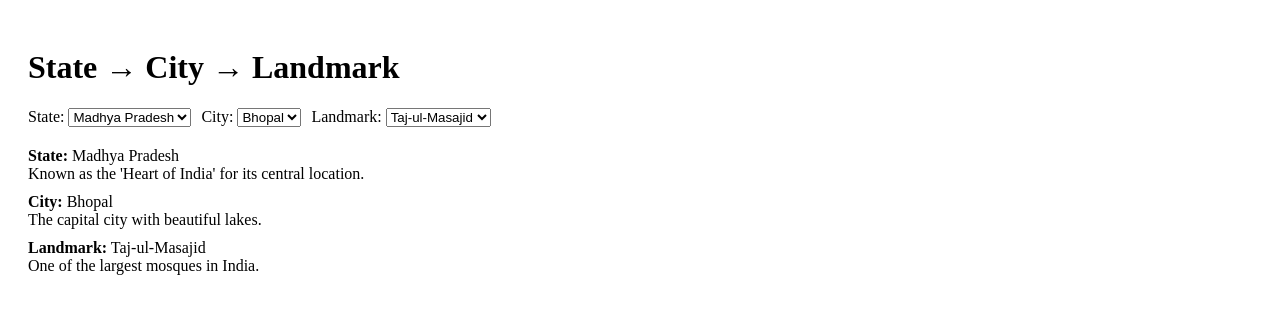
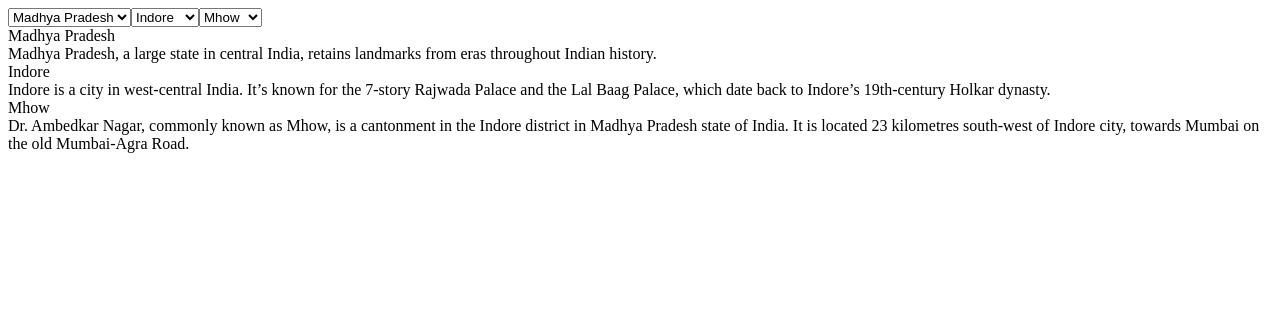
Before and after one commit to acciojob/dropdown-react-bharatjivv, a React app: page / in a window 1280 px wide. Shown: the top 314 px of the page. Built offline with nearby package versions, Linux system fonts and the light colour scheme.

Commit message:
fix - changed states data

```diff
--- a/src/components/App.js
+++ b/src/components/App.js
@@ -1,153 +1,297 @@
 import React, { useState } from "react";
+import "./../styles/App.css";
 
-export default function App() {
-  // Data source
-  const data = [
+const states = [
   {
     name: "Madhya Pradesh",
-      description: "Known as the 'Heart of India' for its central location.",
-      cities: [
+    description:
+      "Madhya Pradesh, a large state in central India, retains landmarks from eras throughout Indian history.",
+    city: [
+      {
+        name: "Indore",
+        description:
+          "Indore is a city in west-central India. It’s known for the 7-story Rajwada Palace and the Lal Baag Palace, which date back to Indore’s 19th-century Holkar dynasty.",
+        landmarks: [
+          {
+            name: "Mhow",
+            description:
+              "Dr. Ambedkar Nagar, commonly known as Mhow, is a cantonment in the Indore district in Madhya Pradesh state of India. It is located 23 kilometres south-west of Indore city, towards Mumbai on the old Mumbai-Agra Road.",
+          },
+          {
+            name: "Dewas",
+            description:
+              "Dewas is a city in the Malwa region of the Indian state of Madhya Pradesh. The municipality was formerly the seat of two princely states during the British Raj, Dewas Junior state and Dewas Senior state, ruled by the Puar clan of Maratha.",
+          },
+        ],
+      },
       {
         name: "Bhopal",
-          description: "The capital city with beautiful lakes.",
+        description:
+          "DBhopal is a city in the central Indian state of Madhya Pradesh. It's one of India’s greenest city. There are two main lakes, the Upper Lake and the Lower Lake.",
         landmarks: [
           {
-              name: "Taj-ul-Masajid",
-              description: "One of the largest mosques in India."
+            name: "MANIT",
+            description:
+              "Maulana Azad National Institute of Technology Bhopal is a public technical university located in Bhopal, Madhya Pradesh, India. It is part of a group of publicly funded institutions in India known as National Institutes of Technology. ",
           },
           {
-              name: "Upper Lake",
-              description: "Historic man-made lake."
-            }
-          ]
+            name: "Berasia",
+            description:
+              "Berasia is a landmark and a nagar palika in Bhopal district in the state of Madhya Pradesh, India. ",
+          },
+        ],
       },
       {
-          name: "Indore",
-          description: "The largest city, famous for street food.",
+        name: "Gwalior",
+        description:
+          "Gwalior is a city in the central Indian state of Madhya Pradesh. It's known for its palaces and temples, including the Sas Bahu Ka Mandir intricately carved Hindu temple. ",
         landmarks: [
           {
-              name: "Rajwada Palace",
-              description: "Historic palace of the Holkar dynasty."
+            name: "Ajaypur",
+            description: "Little less known city Ajaypur.",
+          },
+        ],
+      },
+    ],
   },
   {
-              name: "Lal Bagh Palace",
-              description: "19th-century palace with ornate architecture."
-            }
-          ]
-        }
-      ]
+    name: "Jharkhand",
+    description:
+      "Jharkhand is a state in eastern India. It's known for its waterfalls, the elegant Jain temples of Parasnath Hill and the elephants and tigers of Betla National Park.",
+    city: [
+      {
+        name: "Dhanbad",
+        description:
+          "Dhanbad is the second-most populated city in the Indian state of Jharkhand. It ranks as the 33rd largest city in India and is the 42nd largest million-plus urban agglomeration in India. It is the 96th fastest growing urban area of the world by the City Mayors Foundation.",
+        landmarks: [
+          {
+            name: "IIT(ISM) Dhanbad",
+            description:
+              "Indian Institute of Technology (Indian School of Mines) Dhanbad is a public technical and research university located in Dhanbad, India. It is an Institute of National Importance. IIT has 18 academic departments covering Engineering,",
           },
           {
-      name: "Maharashtra",
-      description: "Home to Mumbai, the financial capital of India.",
-      cities: [
+            name: "Hirapur",
+            description:
+              "Hirapur is a census landmark in Balaghat district in the Indian state of Madhya Pradesh.",
+          },
+        ],
+      },
       {
-          name: "Mumbai",
-          description: "The city of dreams.",
+        name: "Wasseypur",
+        description:
+          "Wasseypur is a neighbourhood in the city of Dhanbad in Dhanbad Sadar subdivision of Dhanbad district in the state of Jharkhand in India. ",
         landmarks: [
           {
-              name: "Gateway of India",
-              description: "Iconic arch monument built in the 20th century."
+            name: "Pandey muhalla",
+            description:
+              "Located behind the dhanbad junction is must visit place.",
           },
           {
-              name: "Marine Drive",
-              description: "Scenic promenade along the coast."
-            }
-          ]
+            name: "MPI Hall",
+            description: "Space for everyone",
+          },
+        ],
       },
       {
-          name: "Pune",
-          description: "Known for its educational institutions.",
+        name: "Hazaribagh",
+        description:
+          "Hazaribagh is a city and a municipal corporation in Hazaribagh district in the Indian state of Jharkhand. It is the divisional headquarters of North Chotanagpur division.",
         landmarks: [
           {
-              name: "Shaniwar Wada",
-              description: "Historic fortification in the city."
+            name: "Shaheed Nirmal Mahto Park",
+            description: "Famous for its giant dinosaur structure",
           },
           {
-              name: "Aga Khan Palace",
-              description: "Landmark with historical significance."
-            }
-          ]
-        }
-      ]
-    }
+            name: "Gandhi Maidan",
+            description: "Ideal for conduction major events",
+          },
+        ],
+      },
+    ],
+  },
+  {
+    name: "Assam",
+    description:
+      "Assam is a state in northeastern India known for its wildlife, archeological sites and tea plantations. ",
+    city: [
+      {
+        name: "Guwhati",
+        description:
+          "Guwahati is a sprawling city beside the Brahmaputra River in the northeast Indian state of Assam. It’s known for holy sites like the hilltop Kamakhya Temple,",
+        landmarks: [
+          {
+            name: "Ganesh Guri",
+            description: "Famous because of PVR city center.",
+          },
+          {
+            name: "Kalyani Nagar",
+            description: "located near famous Lakshmi Nagar",
+          },
+        ],
+      },
+      {
+        name: "dimapur",
+        description:
+          "Dimapur is a city in Nagaland, India. It is the most populous city of Nagaland and also the most densely populated city in the state with an estimated population of about 250,000.",
+        landmarks: [
+          {
+            name: "City Tower",
+            description: "Giant Tower standing by the road since history.",
+          },
+          {
+            name: "Sunday Market",
+            description: "Famous for its weekend Sale on all items.",
+          },
+        ],
+      },
+      {
+        name: "Tezpur",
+        description:
+          "Tezpur is a landmark and urban agglomeration in Sonitpur district, Assam state, India. Tezpur is located on the banks of the river Brahmaputra, 175 kilometres northeast of Guwahati, and is the largest of the north bank landmarks with a population exceeding 100,000 as per Metropolitan Census 2011.",
+        landmarks: [
+          {
+            name: "Bamuni Hills",
+            description: "Best location for photoshoots",
+          },
+          {
+            name: "Bhujkhowa Bazar",
+            description: "Central Market for Tezpur",
+          },
+        ],
+      },
+    ],
+  },
+  {
+    name: "Bihar",
+    description:
+      "Bihar is a state in East India, bordering Nepal. It is divided by the River Ganges, which floods its fertile plains. Important Buddhist pilgrimage sites include the Bodhi Tree in Bodhgaya's Mahabodhi Temple, under which the Buddha allegedly meditated.",
+    city: [
+      {
+        name: "Patna",
+        description:
+          "Patna is an ancient city that sprawls along the south bank of the Ganges River in Bihar, northeast India.",
+        landmarks: [
+          {
+            name: "Sonpur",
+            description:
+              "Sonpur is a city and sub-division in the Indian state of Bihar, situated on the banks of the River Gandak and Ganges River in the Saran District.",
+          },
+          {
+            name: "Maner",
+            description:
+              "Maner also spelled Maner or Maner Sharif, is a satellite landmark in Patna Metropolitan Region, in the Patna district in the Indian state of Bihar. Maner Sharif lies 24 km west of Patna the capital of Bihar on National Highway 30.",
+          },
+        ],
+      },
+      {
+        name: "Gaya",
+        description:
+          "Gaya is a holy city beside the Falgu River, in the northeast Indian state of Bihar. It’s known for 18th-century Vishnupad Mandir, a riverside temple with an octagonal shrine. Close by, ancient Mangla Gauri Temple is set on a hilltop. ",
+        landmarks: [
+          {
+            name: "Bakraur",
+            description:
+              "Bakraur, sometimes called Bakrour, is a village located slightly east of Bodh Gaya in the state of Bihar, India. It lies directly across the Phalgu River from the landmark of Bodh Gaya, where Gautama Buddha is said to have attained enlightenment.",
+          },
+          {
+            name: "Barachatti",
+            description:
+              "Barachatti is a block in the Gaya district of Bihar, India. Barachatti contains 141 villages and 13 gram panchayat. Sarwan bazar is the biggest and Nimi is the smallest village of Barachatti. The total population in Barachatti sub-district is 142,534 according to the census during 2011 by Indian Government.",
+          },
+        ],
+      },
+      {
+        name: "Darbhanga",
+        description:
+          "Darbhanga is a city and Municipal Corporation in the Indian state of Bihar. It is the 6th largest city of Bihar, only after Patna, Gaya, Bhagalpur, Muzaffarpur and Purnea. It is the headquarters of Darbhanga district and Darbhanga division and was the seat of the Raj Darbhanga and capital of the Mithila region.",
+        landmarks: [
+          {
+            name: "Singhwara",
+            description: "Famous for its Groundnut Market",
+          },
+          {
+            name: "Jale",
+            description: "Famous for its roasted seads market.",
+          },
+        ],
+      },
+    ],
+  },
 ];
 
-  // State selections (indices)
+function App() {
+  // Track selected indexes for state, city, landmark
   const [stateIndex, setStateIndex] = useState(0);
   const [cityIndex, setCityIndex] = useState(0);
   const [landmarkIndex, setLandmarkIndex] = useState(0);
 
-  // Handle State change
   const handleStateChange = (e) => {
-    const newStateIndex = parseInt(e.target.value);
+    const newStateIndex = parseInt(e.target.value, 10);
     setStateIndex(newStateIndex);
-    setCityIndex(0);
-    setLandmarkIndex(0);
+    setCityIndex(0); // reset city to first in new state
+    setLandmarkIndex(0); // reset landmark to first in new city
   };
 
-  // Handle City change
   const handleCityChange = (e) => {
-    const newCityIndex = parseInt(e.target.value);
+    const newCityIndex = parseInt(e.target.value, 10);
     setCityIndex(newCityIndex);
-    setLandmarkIndex(0);
+    setLandmarkIndex(0); // reset landmark to first in new city
   };
 
-  // Handle Landmark change
   const handleLandmarkChange = (e) => {
-    setLandmarkIndex(parseInt(e.target.value));
+    setLandmarkIndex(parseInt(e.target.value, 10));
   };
 
-  // Current selections
-  const selectedState = data[stateIndex];
-  const selectedCity = selectedState.cities[cityIndex];
+  const selectedState = states[stateIndex];
+  const selectedCity = selectedState.city[cityIndex];
   const selectedLandmark = selectedCity.landmarks[landmarkIndex];
 
   return (
-    <div style={{ padding: "20px" }}>
-      <h1>State → City → Landmark</h1>
-
+    <div id="main">
       {/* State Dropdown */}
-      <label htmlFor="state">State: </label>
       <select id="state" value={stateIndex} onChange={handleStateChange}>
-        {data.map((state, index) => (
-          <option key={index} value={index}>
-            {state.name}
+        {states.map((st, idx) => (
+          <option key={idx} value={idx}>
+            {st.name}
           </option>
         ))}
       </select>
 
       {/* City Dropdown */}
-      <label htmlFor="city" style={{ marginLeft: "10px" }}>City: </label>
       <select id="city" value={cityIndex} onChange={handleCityChange}>
-        {selectedState.cities.map((city, index) => (
-          <option key={index} value={index}>
-            {city.name}
+        {selectedState.city.map((ct, idx) => (
+          <option key={idx} value={idx}>
+            {ct.name}
           </option>
         ))}
       </select>
 
       {/* Landmark Dropdown */}
-      <label htmlFor="landmark" style={{ marginLeft: "10px" }}>Landmark: </label>
-      <select id="landmark" value={landmarkIndex} onChange={handleLandmarkChange}>
-        {selectedCity.landmarks.map((landmark, index) => (
-          <option key={index} value={index}>
-            {landmark.name}
+      <select
+        id="landmark"
+        value={landmarkIndex}
+        onChange={handleLandmarkChange}
+      >
+        {selectedCity.landmarks.map((lm, idx) => (
+          <option key={idx} value={idx}>
+            {lm.name}
           </option>
         ))}
       </select>
 
-      {/* Details */}
-      <div style={{ marginTop: "20px" }}>
-        <div id="state-name"><strong>State:</strong> {selectedState.name}</div>
+      {/* Selected State Info */}
+      <div id="state-name">{selectedState.name}</div>
       <div id="state-description">{selectedState.description}</div>
 
-        <div id="city-name" style={{ marginTop: "10px" }}><strong>City:</strong> {selectedCity.name}</div>
+      {/* Selected City Info */}
+      <div id="city-name">{selectedCity.name}</div>
       <div id="city-description">{selectedCity.description}</div>
 
-        <div id="landmark-name" style={{ marginTop: "10px" }}><strong>Landmark:</strong> {selectedLandmark.name}</div>
+      {/* Selected Landmark Info */}
+      <div id="landmark-name">{selectedLandmark.name}</div>
       <div id="landmark-description">{selectedLandmark.description}</div>
-      </div>
     </div>
   );
 }
+
+export default App;
```
Lines whose indentation alone changed are shown as unchanged.
